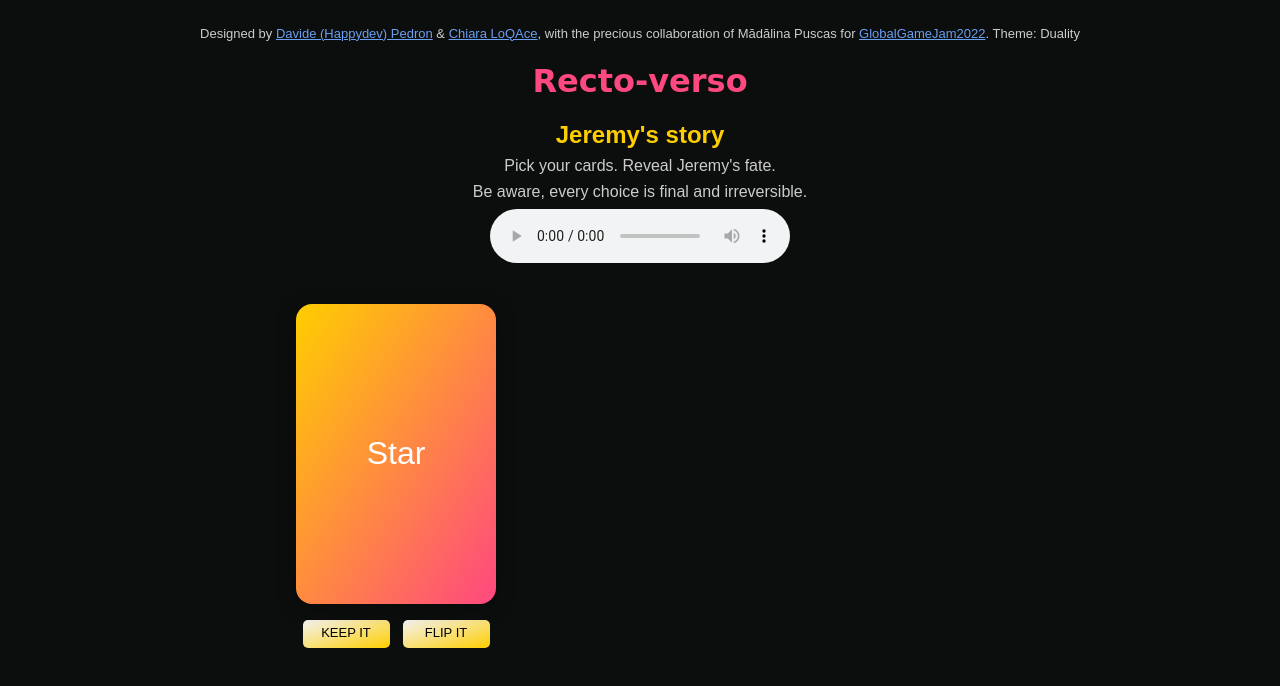
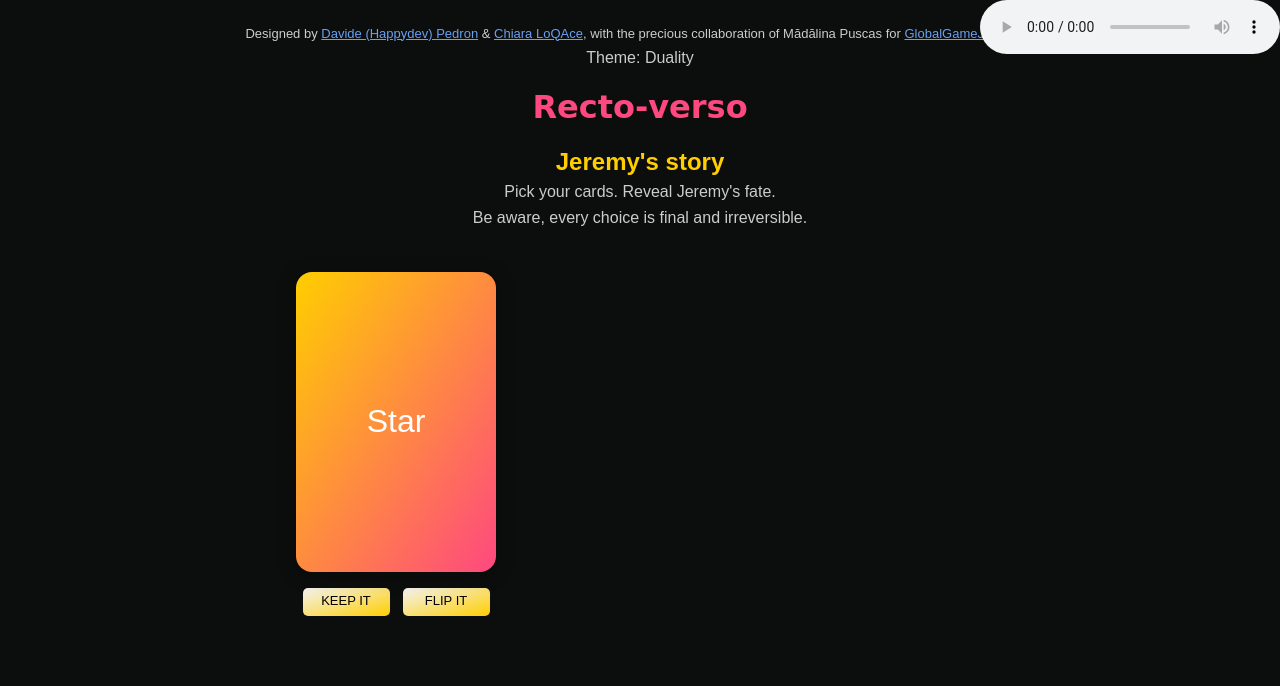
Before and after one commit to ildede/recto-verso, a website built with Parcel: page src/index.html in a window 1280 px wide. Built offline with nearby package versions, Linux system fonts and the light colour scheme.

Commit message:
Move audio to right

```diff
--- a/src/index.html
+++ b/src/index.html
@@ -9,19 +9,20 @@
 </head>
 <body>
 <div class="container">
+    <audio autoplay
+           loop
+           controls>
+        <source src="soundtrack.wav" type="audio/wav">
+        Your browser does not support the <code>audio</code> element.
+    </audio>
 
     <header>
-        <p style="font-size: small">Designed by <a href="https://www.linkedin.com/in/pedrondavide/">Davide (Happydev) Pedron</a> & <a href="https://loqace.com">Chiara LoQAce</a>, with the precious collaboration of Mădălina Puscas for <a href="https://globalgamejam.org/2022/games/recto-verso-7">GlobalGameJam2022</a>. Theme: Duality</p>
+        <p style="font-size: small">Designed by <a href="https://www.linkedin.com/in/pedrondavide/">Davide (Happydev) Pedron</a> & <a href="https://loqace.com">Chiara LoQAce</a>, with the precious collaboration of Mădălina Puscas for <a href="https://globalgamejam.org/2022/games/recto-verso-7">GlobalGameJam2022</a>.</p>
+        <p>Theme: Duality</p>
         <h1>Recto-verso</h1>
         <h2>Jeremy's story</h2>
         <p>Pick your cards. Reveal Jeremy's fate.<p>
         <p>Be aware, every choice is final and irreversible.</p>
-        <audio autoplay
-               loop
-               controls>
-            <source src="soundtrack.wav" type="audio/wav">
-            Your browser does not support the <code>audio</code> element.
-        </audio>
     </header>
 
     <section>
--- a/src/styles.css
+++ b/src/styles.css
@@ -161,3 +161,8 @@ a:hover {
     font-size: small;
     white-space: nowrap;
 }
+
+audio {
+    position: absolute;
+    right: 0;
+}
```
